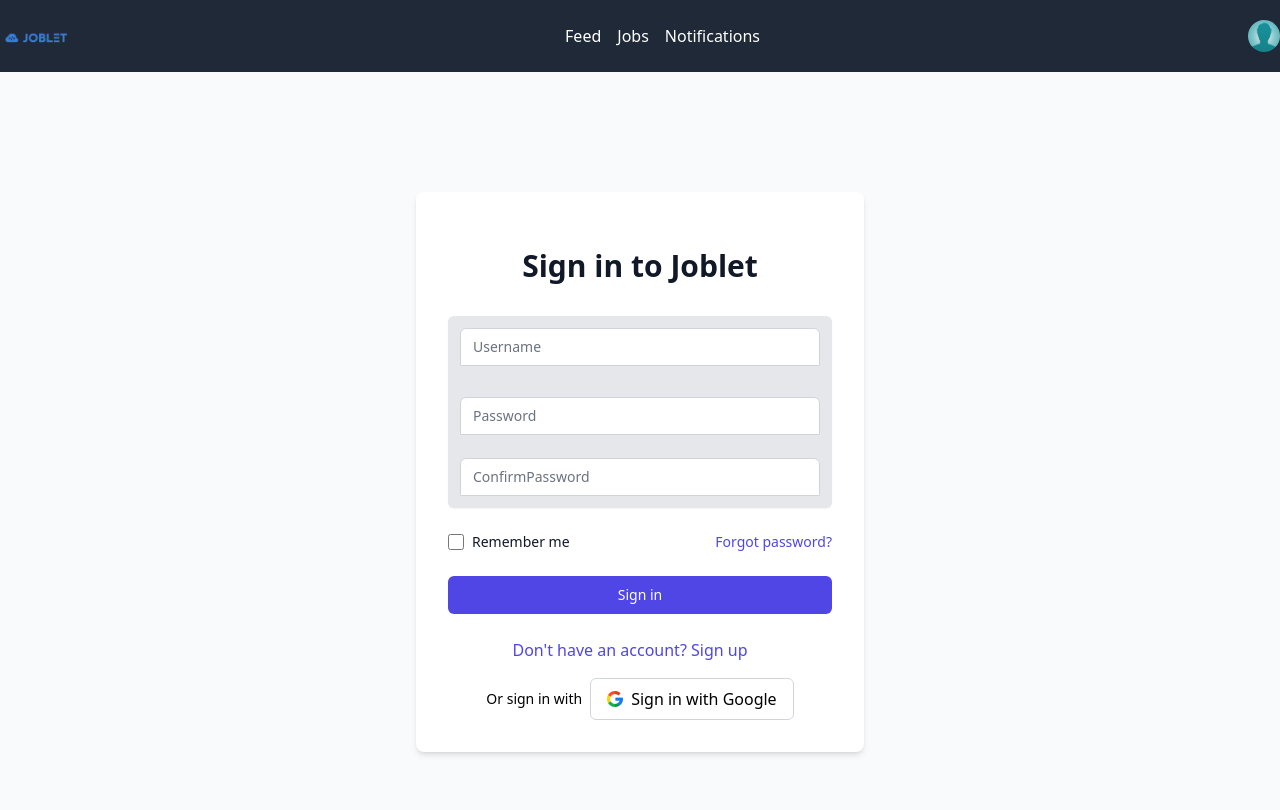
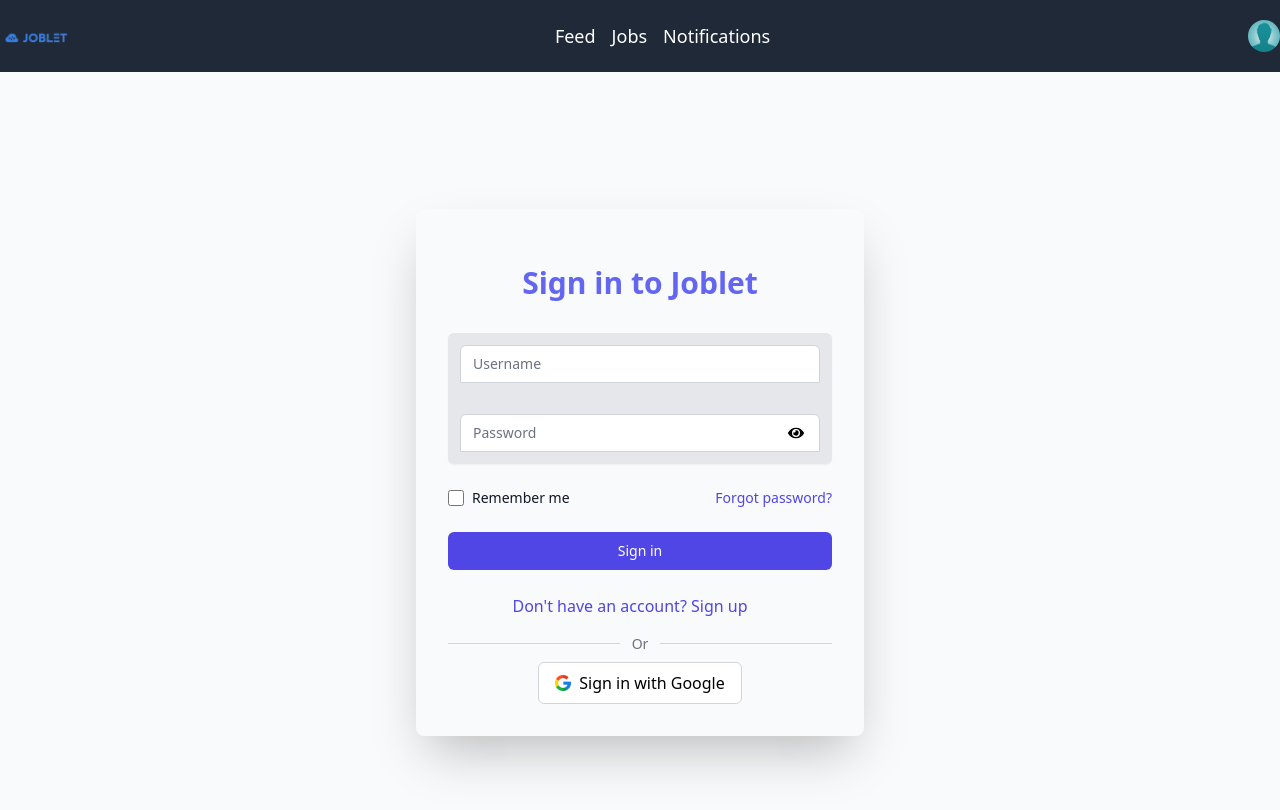
Before and after one commit to talib-raath/JobLet, a React (Create React App) app in the folder joblet/: page /signin in a window 1280 px wide. Shown: the top 810 px of the page. Built offline with nearby package versions, Linux system fonts and the light colour scheme.

Commit message:
added some changing in styling of form and increased the font size in navbar

```diff
--- a/joblet/src/App.js
+++ b/joblet/src/App.js
@@ -10,6 +10,7 @@
 
 const App = () => {
   return (
+    <>
     <BrowserRouter>
     <Routes>
         <Route path="/" element={<Home/>} />
@@ -19,6 +20,7 @@
         <Route path="/login" element={<Signup/>} />
       </Routes>
       </BrowserRouter>
+      </>
   );
 };
 
--- a/joblet/src/components/NavBar/navbar.jsx
+++ b/joblet/src/components/NavBar/navbar.jsx
@@ -39,13 +39,13 @@
 
         <ul className="flex justify-center flex-grow space-x-4"> {/* Centering the pages */}
           <li>
-            <Link to="/" className="text-white hover:text-gray-300">Feed</Link>
+            <Link to="/" className="text-white hover:text-gray-300 text-lg">Feed</Link>
           </li>
           <li>
-            <Link to="/jobs" className="text-white hover:text-gray-300">Jobs</Link>
+            <Link to="/jobs" className="text-white hover:text-gray-300 text-lg">Jobs</Link>
           </li>
           <li>
-            <button className="text-white hover:text-gray-300 relative focus:outline-none" onClick={toggleNotifications}>
+            <button className="text-white hover:text-gray-300 relative focus:outline-none text-lg" onClick={toggleNotifications}>
               Notifications
               {showNotifications && (
                 <div ref={dropdownRef} className="absolute top-full left-0 mt-2 w-48 bg-white rounded-lg shadow-xl z-10">
--- a/joblet/src/pages/Signin.js
+++ b/joblet/src/pages/Signin.js
@@ -1,21 +1,29 @@
-import React from 'react';
+import React, { useState } from 'react';
 import NavBar from "../components/NavBar/navbar";
 import { Link } from 'react-router-dom';
 import GoogleIcon from '../assets/google.png';
+import { FaEye, FaEyeSlash } from 'react-icons/fa';
 
 const Signin = () => {
+  const [showPassword, setShowPassword] = useState(false);
+
+  const togglePasswordVisibility = () => {
+    setShowPassword(!showPassword);
+  };
+
   return (
     <>
       <NavBar />
+
       <div className="min-h-screen flex items-center justify-center bg-gray-50 py-12 px-4 sm:px-6 lg:px-8">
-        <div className="max-w-md w-full space-y-8 bg-white p-8 rounded-lg shadow-md">
+        <div className="max-w-md w-full space-y-8 bg-beige-400 p-8 rounded-lg shadow-2xl ">
           <div>
-            <h2 className="mt-6 text-center text-3xl font-extrabold text-gray-900">
+            <h2 className="mt-6 text-center text-3xl font-extrabold text-indigo-500">
               Sign in to Joblet
             </h2>
           </div>
           <form className="mt-8 space-y-6" method='POST'>
-            <div className="rounded-md shadow-sm -space-y-px bg-gray-200 ">
+            <div className="rounded-md shadow-sm -space-y-px bg-gray-200">
               <div className="mb-2 p-3">
                 <input
                   id="username"
@@ -27,31 +35,20 @@
                   placeholder="Username"
                 />
               </div>
-              <div className="mb-4 p-3">
+              <div className="mb-4 p-3 relative">
                 <input
                   id="Password"
                   name="Password"
-                  type="text"
+                  type={showPassword ? "text" : "password"}
                   autoComplete="Password"
                   required
-                  className="appearance-none rounded-none relative block w-full px-3 py-2 border border-gray-300 placeholder-gray-500 text-gray-900 rounded-t-md focus:outline-none focus:ring-indigo-500 focus:border-indigo-500 focus:z-10 sm:text-sm"
+                  className="appearance-none rounded-none relative block w-full px-3 py-2 border border-gray-300 placeholder-gray-500 text-gray-900 rounded-t-md focus:outline-none focus:ring-indigo-500 focus:border-indigo-500 focus:z-10 sm:text-sm pr-10"
                   placeholder="Password"
                 />
+                <span className="absolute inset-y-0 right-0 mr-4 pr-3 flex items-center">
+                  {showPassword ? <FaEyeSlash onClick={togglePasswordVisibility} /> : <FaEye onClick={togglePasswordVisibility} />}
+                </span>
               </div>
-
-              <div className="mb-4 p-3">
-                <input
-                  id="ConfirmPassword"
-                  name="ConfirmPassword"
-                  type="text"
-                  autoComplete="ConfirmPassword"
-                  required
-                  className="appearance-none rounded-none relative block w-full px-3 py-2 border border-gray-300 placeholder-gray-500 text-gray-900 rounded-t-md focus:outline-none focus:ring-indigo-500 focus:border-indigo-500 focus:z-10 sm:text-sm"
-                  placeholder="ConfirmPassword"
-                />
-              </div>
-
-
             </div>
 
             <div className="flex items-center justify-between">
@@ -75,11 +72,10 @@
             </div>
 
             <div>
-
               <button
                 type="submit"
                 className="w-full flex justify-center py-2 px-4 border border-transparent text-sm font-medium rounded-md text-white bg-indigo-600 hover:bg-indigo-700 focus:outline-none focus:ring-2 focus:ring-offset-2 focus:ring-indigo-500"
-               >
+              >
                 Sign in
               </button>
             </div>
@@ -91,7 +87,11 @@
                 </Link>
               </div>
               <div className="flex items-center justify-center mt-2">
-                <span className="text-sm mr-2">Or sign in with</span>
+                <div className="flex-grow border-b border-gray-300"></div>
+                <span className="text-sm text-gray-500 mx-3">Or</span>
+                <div className="flex-grow border-b border-gray-300"></div>
+              </div>
+              <div className="flex items-center justify-center mt-2">
                 {/* Google Sign-In Button */}
                 <button
                   type="button"
@@ -105,6 +105,7 @@
           </form>
         </div>
       </div>
+
     </>
   );
 };
--- a/joblet/src/pages/Signup.js
+++ b/joblet/src/pages/Signup.js
@@ -1,16 +1,28 @@
-import React from 'react';
+import React, { useState } from 'react';
 import NavBar from "../components/NavBar/navbar";
 import { Link } from 'react-router-dom';
 import GoogleIcon from '../assets/google.png';
+import { FaEye, FaEyeSlash } from 'react-icons/fa'; // Import eye icons
 
 const Signup = () => {
+  const [showPassword, setShowPassword] = useState(false); // State to toggle password visibility
+  const [showConfirmPassword, setShowConfirmPassword] = useState(false); // State to toggle confirm password visibility
+
+  const togglePasswordVisibility = () => {
+    setShowPassword(!showPassword);
+  };
+
+  const toggleConfirmPasswordVisibility = () => {
+    setShowConfirmPassword(!showConfirmPassword);
+  };
+
   return (
     <>
       <NavBar />
       <div className="min-h-screen flex items-center justify-center bg-gray-50 py-12 px-4 sm:px-6 lg:px-8">
-        <div className="max-w-md w-full space-y-8 bg-white p-8 rounded-lg shadow-md">
+        <div className="max-w-md w-full space-y-8 bg-white p-8 rounded-lg shadow-2xl">
           <div>
-            <h2 className="mt-6 text-center text-3xl font-extrabold text-gray-900">
+            <h2 className="mt-6 text-center text-3xl font-extrabold text-indigo-500">
               Create an account
             </h2>
           </div>
@@ -29,7 +41,7 @@
                   className="appearance-none rounded-none relative block w-full px-3 py-2 border border-gray-300 placeholder-gray-500 text-gray-900 rounded-t-md focus:outline-none focus:ring-indigo-500 focus:border-indigo-500 focus:z-10 sm:text-sm"
                 />
               </div>
-              <div className="mb-4 p-3">
+              <div className="mb-1 p-2">
                 <label htmlFor="username" className="block text-sm font-medium text-gray-700">
                   Username
                 </label>
@@ -42,31 +54,41 @@
                   className="appearance-none rounded-none relative block w-full px-3 py-2 border border-gray-300 placeholder-gray-500 text-gray-900 focus:outline-none focus:ring-indigo-500 focus:border-indigo-500 focus:z-10 sm:text-sm"
                 />
               </div>
-              <div className="mb-4 p-3">
+              <div className="mb-1 p-2">
                 <label htmlFor="password" className="block text-sm font-medium text-gray-700">
                   Password
                 </label>
+                <div className="relative">
                   <input
                     id="password"
                     name="password"
-                  type="password"
+                    type={showPassword ? "text" : "password"}
                     autoComplete="new-password"
                     required
                     className="appearance-none rounded-none relative block w-full px-3 py-2 border border-gray-300 placeholder-gray-500 text-gray-900 focus:outline-none focus:ring-indigo-500 focus:border-indigo-500 focus:z-10 sm:text-sm"
                   />
+                  <span onClick={togglePasswordVisibility} className="absolute inset-y-0 right-0 flex items-center pr-3">
+                    {showPassword ? <FaEyeSlash /> : <FaEye />}
+                  </span>
+                </div>
               </div>
               <div className="mb-4 p-3">
                 <label htmlFor="confirm-password" className="block text-sm font-medium text-gray-700">
                   Confirm Password
                 </label>
+                <div className="relative">
                   <input
                     id="confirm-password"
                     name="confirm-password"
-                  type="password"
+                    type={showConfirmPassword ? "text" : "password"}
                     autoComplete="confirm-password"
                     required
                     className="appearance-none rounded-none relative block w-full px-3 py-2 border border-gray-300 placeholder-gray-500 text-gray-900 rounded-b-md focus:outline-none focus:ring-indigo-500 focus:border-indigo-500 focus:z-10 sm:text-sm"
                   />
+                  <span onClick={toggleConfirmPasswordVisibility} className="absolute inset-y-0 right-0 flex items-center pr-3">
+                    {showConfirmPassword ? <FaEyeSlash /> : <FaEye />}
+                  </span>
+                </div>
               </div>
             </div>
 
@@ -81,17 +103,21 @@
           </form>
 
           <div className="text-sm text-center mt-4">
-            <p className="font-medium mr-5 mb-2  text-indigo-600 hover:text-indigo-500">Already have an account? <Link to="/signin" >Sign in</Link></p>
+            <p className="font-bold text-md mr-5 mb-2  text-indigo-600 hover:text-indigo-500">Already have an account? <Link to="/signin" >Sign in</Link></p>
           </div>
 
           <div className="flex items-center justify-center mt-4">
-            <span className="text-sm mr-2 text-indigo-600">Or continue with</span>
+            <div className="flex-grow border-b border-gray-300"></div>
+            <span className="text-sm text-gray-500 mx-3 font-medium">Or</span>
+            <div className="flex-grow border-b border-gray-300"></div>
+          </div>
+          <div className="flex items-center justify-center mt-2">
             {/* Google Sign-Up Button */}
             <button
               type="button"
               className="flex items-center justify-center py-2 px-4 border border-gray-300 rounded-md bg-white hover:bg-gray-100"
             >
-              <img className="w-4 h-4 mr-2" src={GoogleIcon} alt="Google Icon" />
+              <img className="w-4 h-4 mr-2 " src={GoogleIcon} alt="Google Icon" />
               Continue with Google
             </button>
           </div>
```
Lines whose indentation alone changed are shown as unchanged.
